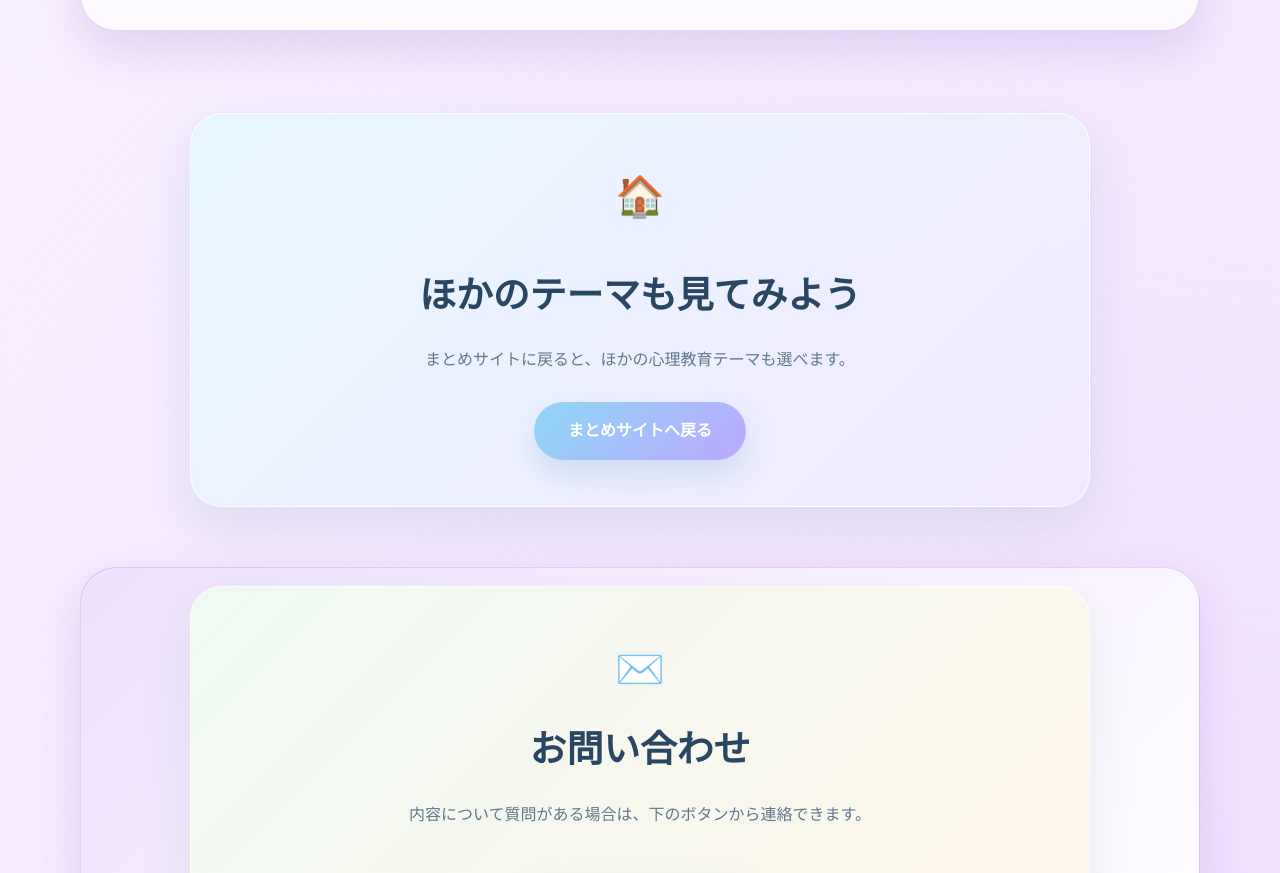
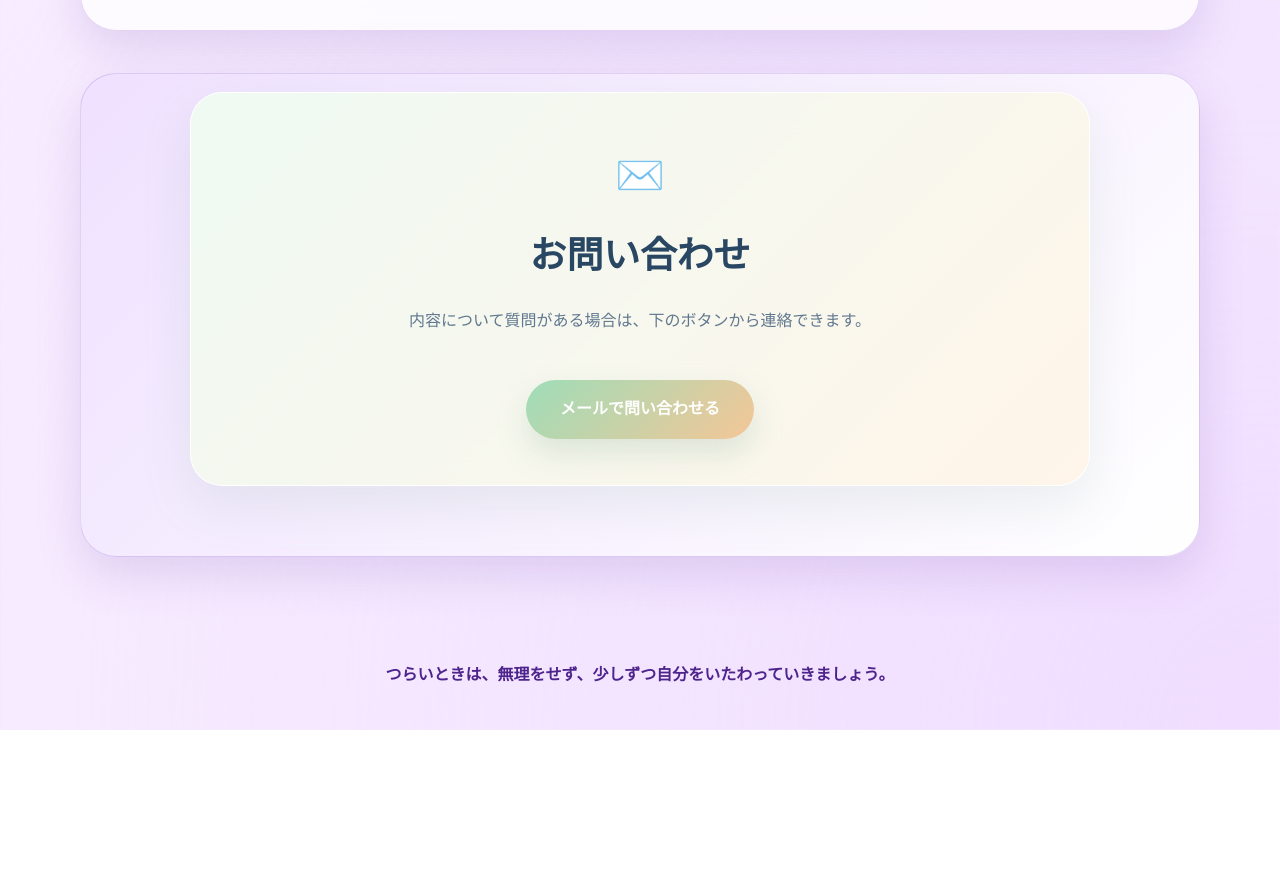
Before and after one commit to wyk4cmmf6q-maker/relax-education, a plain HTML site: page index.html in a window 1280 px wide. Shown: the part 9073-9946 px from the top of the page. After the commit the page ends 9803 px from the top, so only its background shows below. Drawn offline with Linux system fonts and the light colour scheme.

Commit message:
Delete home section from index.html
Removed the home section from the index.html file.

```diff
--- a/index.html
+++ b/index.html
@@ -412,25 +412,6 @@
       </div>
     </section>
 
-<section class="home-section reveal" id="home">
-  <div class="home-section-inner">
-    <div class="home-section-icon">🏠</div>
-
-    <h2>ほかのテーマも見てみよう</h2>
-
-    <p>
-      まとめサイトに戻ると、ほかの心理教育テーマも選べます。
-    </p>
-
-    <a
-      href="https://wyk4cmmf6q-maker.github.io/ALL/"
-      class="home-link-btn"
-    >
-      まとめサイトへ戻る
-    </a>
-  </div>
-</section>
-
 <section class="contact-section reveal" id="contact">
   <div class="contact-section-inner">
     <div class="contact-section-icon">✉️</div>
```
